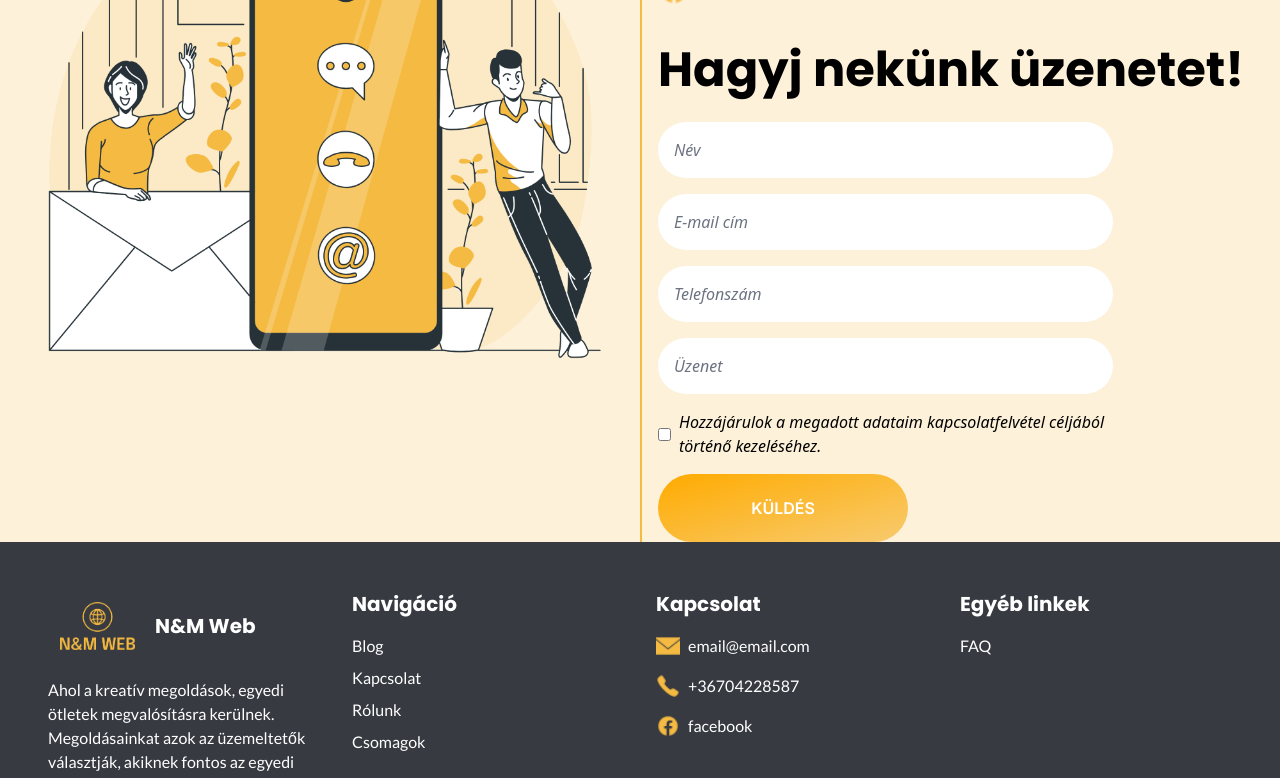
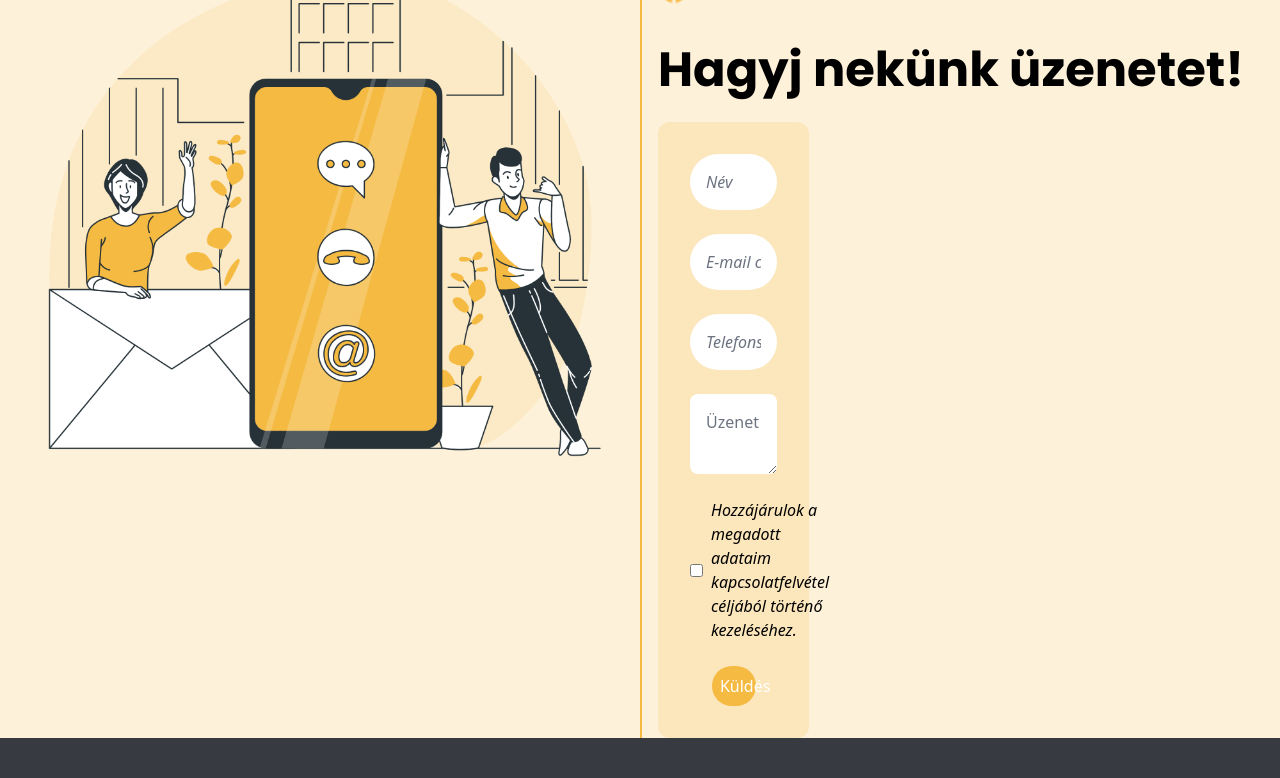
Before and after one commit to pentekmate/n-m-web-landing-page, a Next.js app: page /contact in a window 1280 px wide. Shown: the part 1100-1878 px from the top of the page. Built offline with nearby package versions, Linux system fonts and the light colour scheme.

Commit message:
form refactor

```diff
--- a/app/_Components/Footer.tsx
+++ b/app/_Components/Footer.tsx
@@ -11,7 +11,7 @@ export default function Footer() {
 
   return (
     <>
-      <div data-aos="fade-up" className="w-full bg-fgrey flex flex-wrap p-8 text-white">
+      <div data-aos="fade-up" data-aos-once className="w-full bg-fgrey flex flex-wrap p-8 text-white">
         <div className="w-full md:w-1/4 p-4 flex flex-col space-y-4">
           <div className="flex items-center">
             <Image
--- /dev/null
+++ b/app/_Components/Form.tsx
@@ -0,0 +1,180 @@
+"use client";
+
+import { useState, ChangeEvent, FormEvent } from "react";
+import Footer from "../_Components/Footer";
+import Header from "../_Components/Navigation";
+import { inter, lato, poppins } from "../_Utils/fonts";
+
+import Image from "next/image";
+import Link from "next/link";
+
+import creator from "../_Assets/contact us-bro.png";
+import emailIcon from "../_Assets/email.png";
+import telo from "../_Assets/mobile.png";
+import facebook from "../_Assets/facebook.png";
+import Navigation from "../_Components/Navigation";
+import Button from "../_Components/Button";
+
+export interface FormData {
+  name: string;
+  email: string;
+  phone: string;
+  tier: string;
+  consent: boolean;
+  message?: string;
+}
+
+type FromProps = {
+  tier?: boolean;
+  message?: boolean;
+};
+
+export default function Form({ tier, message }: FromProps) {
+  const [formData, setFormData] = useState<FormData>({
+    name: "",
+    email: "",
+    phone: "",
+    tier: "",
+    message: "",
+    consent: false,
+  });
+
+  const [responseMessage, setResponseMessage] = useState<string | null>(null);
+  const [responseMessageType, setResponseMessageType] = useState<
+    boolean | null
+  >(null);
+
+  const handleChange = (
+    e: ChangeEvent<HTMLInputElement | HTMLTextAreaElement | HTMLSelectElement>
+  ) => {
+    const { name, value, type } = e.target;
+    if (type === "checkbox") {
+      const { checked } = e.target as HTMLInputElement;
+      setFormData({
+        ...formData,
+        [name]: checked,
+      });
+    } else {
+      setFormData({
+        ...formData,
+        [name]: value,
+      });
+    }
+  };
+
+  const handleSubmit = async (e: FormEvent<HTMLFormElement>) => {
+    e.preventDefault();
+    if (formData.consent) {
+      const response = await fetch("/api/send-email", {
+        method: "POST",
+        headers: {
+          "Content-Type": "application/json",
+        },
+        body: JSON.stringify(formData),
+      });
+      const data = await response.json();
+      setResponseMessage(data.message || "Sikeres küldés!");
+      setResponseMessageType(true);
+    } else {
+      setResponseMessage("Kérlek pipáld be a hozzájárulást.");
+      setResponseMessageType(false);
+    }
+
+    setTimeout(() => {
+      setResponseMessage(null);
+      setResponseMessageType(null);
+    }, 5000);
+  };
+
+  return (
+    <>
+      <form
+        onSubmit={handleSubmit}
+        className="bg-cyellow bg-opacity-20 rounded-xl w-full sm:w-3/4 md:w-2/4 lg:w-1/3 flex flex-col items-center justify-center p-8 space-y-6"
+      >
+        <input
+          type="text"
+          name="name"
+          placeholder="Név"
+          value={formData.name}
+          onChange={handleChange}
+          className="w-full p-4 placeholder-gray-500 rounded-full"
+        />
+        <input
+          type="email"
+          name="email"
+          placeholder="E-mail cím"
+          value={formData.email}
+          onChange={handleChange}
+          className="w-full p-4 placeholder-gray-500 rounded-full"
+        />
+        <input
+          type="tel"
+          name="phone"
+          placeholder="Telefonszám"
+          value={formData.phone}
+          onChange={handleChange}
+          className="w-full p-4 placeholder-gray-500 rounded-full"
+        />
+        {tier && (
+          <div className="relative w-full">
+            <select
+              name="tier"
+              value={formData.tier}
+              onChange={handleChange}
+              className="w-full p-4 placeholder-gray-500 rounded-full bg-white border border-gray-300"
+            >
+              <option value="" disabled>
+                Melyik csomagunk érdekli?
+              </option>
+              <option value="statikus-weboldal">Statikus weboldal</option>
+              <option value="normal-weboldal">Normál weboldal</option>
+              <option value="egyedi-otlet">Egyedi ötlet</option>
+              <option value="meg-nem-dontottem">Még nem döntöttem</option>
+            </select>
+          </div>
+        )}
+
+        {message && (
+          <textarea
+            name="message"
+            placeholder="Üzenet"
+            value={formData.message}
+            onChange={handleChange}
+            className="w-full p-4 placeholder-gray-500 rounded-lg"
+          ></textarea>
+        )}
+
+        <div className="w-full flex items-center space-x-2">
+          <input
+            type="checkbox"
+            name="consent"
+            checked={formData.consent}
+            onChange={handleChange}
+          />
+          <label className="italic">
+            Hozzájárulok a megadott adataim kapcsolatfelvétel céljából történő
+            kezeléséhez.
+          </label>
+        </div>
+        <button
+          type="submit"
+          className="bg-cyellow w-2/4 p-2 text-white rounded-full"
+        >
+          Küldés
+        </button>
+        {responseMessage && (
+          <div
+            className={`text-white ${
+              responseMessageType
+                ? "bg-green-700 bg-opacity-50"
+                : "bg-red-700 bg-opacity-50"
+            } p-4 rounded-lg w-full text-center`}
+          >
+            {responseMessage}
+          </div>
+        )}
+      </form>
+    </>
+  );
+}
--- a/app/_Components/Reference.tsx
+++ b/app/_Components/Reference.tsx
@@ -1,11 +1,12 @@
 // components/ToggleDiv.js
 "use client";
 
-import { useState } from "react";
+import { useState, ChangeEvent, FormEvent } from "react";
 import Image from "next/image";
 import { inter, lato, poppins } from "../_Utils/fonts";
 
 import plus from "../_Assets/plus.png";
+import Form from "./Form";
 
 export default function Reference() {
   const [isVisible, setIsVisible] = useState(false);
@@ -16,17 +17,31 @@ export default function Reference() {
 
   return (
     <>
-      <div data-aos="fade-right" className="w-full bg-cyellow p-10 flex justify-center items-center flex-col md:px-[90px]">
-        <h3 className={`${poppins.className} text-2xl lg:leading-[72px] text-white text-[2rem] md:text-[32px] lg:text-h2 md:text-3xl font-bold m-3`}>
+      <div
+        data-aos="fade-right"
+        data-aos-once
+        className="w-full bg-cyellow p-10 flex justify-center items-center flex-col md:px-[90px]"
+      >
+        <h3
+          className={`${poppins.className} text-2xl lg:leading-[72px] text-white text-[2rem] md:text-[32px] lg:text-h2 md:text-3xl font-bold m-3`}
+        >
           Referenciák
         </h3>
-        <p className={`${lato.className} w-3/4 text-base md:m-3 text-center  px-30 text-fgrey lg:text-[30px] font-light  lg:leading-[40px]   leading-6`}>
+        <p
+          className={`${lato.className} w-3/4 text-base md:m-3 text-center  px-30 text-fgrey lg:text-[30px] font-light  lg:leading-[40px]   leading-6`}
+        >
           Frissen indult vállalkozásként, a munka tapasztalatunkok kívül sokat
           nem tudunk mutatni. <br />
-          Ezeket <span className={`${poppins.className} font-bold`}>itt</span> megtekintheted. <br />
+          Ezeket <span className={`${poppins.className} font-bold`}>
+            itt
+          </span>{" "}
+          megtekintheted. <br />
           Legyen a{" "}
-          <span className={`${poppins.className} text-white font-bold`}>Tied</span> a megtiszteltetés,
-          hogy elsők között választod a Mi szolgáltatásainkat.{" "}
+          <span className={`${poppins.className} text-white font-bold`}>
+            Tied
+          </span>{" "}
+          a megtiszteltetés, hogy elsők között választod a Mi
+          szolgáltatásainkat.{" "}
         </p>
 
         <div
@@ -34,47 +49,32 @@ export default function Reference() {
           onClick={toggleVisibility}
         >
           <Image src={plus} alt="logo" className="mb-4" />
-          <p className={`${poppins.className} text-center text-white mt-4`}>A te vállalkozásod</p>
+          <p className={`${poppins.className} text-center text-white mt-4`}>
+            A te vállalkozásod
+          </p>
         </div>
       </div>
-      <div className={` ${isVisible? "extended m-8 sm:m-4 md:m-6 lg:m-8 xl:m-10" : "closed"} transition-all duration-500 flex flex-col  items-center space-y-4 `}>
-        {isVisible &&
+      <div
+        className={` ${
+          isVisible ? "extended m-8 sm:m-4 md:m-6 lg:m-8 xl:m-10" : "closed"
+        } transition-all duration-500 flex flex-col  items-center space-y-4 `}
+      >
+        {isVisible && (
           <>
-        <h3 className={`${poppins.className} text-2xl lg:leading-[72px]  text-[2rem] md:text-[32px] lg:text-h2 md:text-3xl font-bold m-3`}>
+            <h3
+              className={`${poppins.className} text-2xl lg:leading-[72px]  text-[2rem] md:text-[32px] lg:text-h2 md:text-3xl font-bold m-3`}
+            >
               Megtetted első lépésed,
             </h3>
-        <p className={`${lato.className} w-3/4 text-base md:m-3 text-center  px-30 text-fgrey lg:text-[30px] font-light  lg:leading-[40px]   leading-6`}>
+            <p
+              className={`${lato.className} w-3/4 text-base md:m-3 text-center  px-30 text-fgrey lg:text-[30px] font-light  lg:leading-[40px]   leading-6`}
+            >
               A Siker felé, vedd fel velünk a kapcsolatot!
             </p>
-        <div className="bg-cyellow bg-opacity-20 rounded-xl w-full sm:w-3/4 md:w-2/4 lg:w-2/4 flex flex-col items-center justify-center p-8 space-y-6">
-          <input
-            type="text"
-            placeholder="Név"
-            className="w-full p-4 placeholder-gray-500 rounded-full"
-          />
-          <input
-            type="email"
-            placeholder="E-mail cím"
-            className="w-full p-4 placeholder-gray-500 rounded-full"
-          />
-          <input
-            type="number"
-            placeholder="Telefonszám"
-            className="w-full p-4 placeholder-gray-500 rounded-full"
-          />
-          <div className="w-full flex items-center space-x-2">
-            <input type="checkbox" />
-            <label className="italic">
-              Hozzájárulok a megadott adataim kapcsolatfelvétel céljából
-              történő kezeléséhez.
-            </label>
-          </div>
-          <button className="bg-cyellow w-2/4 p-2 text-white rounded-full">
-            Küldés
-          </button>
-        </div>
+
+            <Form tier />
           </>
-        }
+        )}
       </div>
     </>
   );
--- a/app/contact/page.tsx
+++ b/app/contact/page.tsx
@@ -14,6 +14,7 @@ import telo from "../_Assets/mobile.png";
 import facebook from "../_Assets/facebook.png";
 import Navigation from "../_Components/Navigation";
 import Button from "../_Components/Button";
+import Form from "../_Components/Form";
 
 interface FormData {
   name: string;
@@ -33,6 +34,11 @@ export default function Contact() {
     message: "",
     consent: false,
   });
+
+  const [responseMessage, setResponseMessage] = useState<string | null>(null);
+  const [responseMessageType, setResponseMessageType] = useState<
+    boolean | null
+  >(null);
 
   const handleChange = (
     e: ChangeEvent<HTMLInputElement | HTMLTextAreaElement | HTMLSelectElement>
@@ -54,6 +60,7 @@ export default function Contact() {
 
   const handleSubmit = async (e: FormEvent<HTMLFormElement>) => {
     e.preventDefault();
+    if (formData.consent) {
       const response = await fetch("/api/send-email", {
         method: "POST",
         headers: {
@@ -62,7 +69,17 @@ export default function Contact() {
         body: JSON.stringify(formData),
       });
       const data = await response.json();
-    console.log(data);
+      setResponseMessage(data.message || "Sikeres küldés!");
+      setResponseMessageType(true);
+    } else {
+      setResponseMessage("Kérlek pipáld be a hozzájárulást.");
+      setResponseMessageType(false);
+    }
+
+    setTimeout(() => {
+      setResponseMessage(null);
+      setResponseMessageType(null);
+    }, 5000);
   };
 
   return (
@@ -80,69 +97,7 @@ export default function Contact() {
         >
           Csupán add meg adataidat, hogy felvehessük veled a kapcsolatot!
         </p>
-        <form
-          onSubmit={handleSubmit}
-          className="bg-cyellow bg-opacity-20 rounded-xl w-full sm:w-3/4 md:w-2/4 lg:w-1/3 flex flex-col items-center justify-center p-8 space-y-6"
-        >
-          <input
-            type="text"
-            name="name"
-            placeholder="Név"
-            value={formData.name}
-            onChange={handleChange}
-            className="w-full p-4 placeholder-gray-500 rounded-full"
-          />
-          <input
-            type="email"
-            name="email"
-            placeholder="E-mail cím"
-            value={formData.email}
-            onChange={handleChange}
-            className="w-full p-4 placeholder-gray-500 rounded-full"
-          />
-          <input
-            type="tel"
-            name="phone"
-            placeholder="Telefonszám"
-            value={formData.phone}
-            onChange={handleChange}
-            className="w-full p-4 placeholder-gray-500 rounded-full"
-          />
-          <div className="relative w-full">
-            <select
-              name="tier"
-              value={formData.tier}
-              onChange={handleChange}
-              className="w-full p-4 placeholder-gray-500 rounded-full bg-white border border-gray-300"
-            >
-              <option value="" disabled>
-                Melyik csomagunk érdekli?
-              </option>
-              <option value="statikus-weboldal">Statikus weboldal</option>
-              <option value="normal-weboldal">Normál weboldal</option>
-              <option value="egyedi-otlet">Egyedi ötlet</option>
-              <option value="meg-nem-dontottem">Még nem döntöttem</option>
-            </select>
-          </div>
-          <div className="w-full flex items-center space-x-2">
-            <input
-              type="checkbox"
-              name="consent"
-              checked={formData.consent}
-              onChange={handleChange}
-            />
-            <label className="italic">
-              Hozzájárulok a megadott adataim kapcsolatfelvétel céljából történő
-              kezeléséhez.
-            </label>
-          </div>
-          <button
-            type="submit"
-            className="bg-cyellow w-2/4 p-2 text-white rounded-full"
-          >
-            Küldés
-          </button>
-        </form>
+        <Form tier/>
       </div>
 
       <div className="w-full flex flex-col md:flex-row bg-cyellow bg-opacity-20">
@@ -200,39 +155,8 @@ export default function Contact() {
               Hagyj nekünk üzenetet!
             </h3>
             <div className="flex flex-col gap-4 w-full  md:w-3/4">
-              <input
-                type="text"
-                placeholder="Név"
-                className="w-full p-4 placeholder-gray-500 rounded-full "
-              />
-              <input
-                type="email"
-                placeholder="E-mail cím"
-                className="w-full p-4 placeholder-gray-500 rounded-full "
-              />
-              <input
-                type="tel"
-                placeholder="Telefonszám"
-                className="w-full p-4 placeholder-gray-500 rounded-full "
-              />
-
-              <input
-                type="text"
-                name="message"
-                placeholder="Üzenet"
-                value={formData.message}
-                onChange={handleChange}
-                className="w-full p-4 placeholder-gray-500 rounded-full"
-              />
-              <div className="w-full flex items-center space-x-2">
-                <input type="checkbox" />
-                <label className="italic">
-                  Hozzájárulok a megadott adataim kapcsolatfelvétel céljából
-                  történő kezeléséhez.
-                </label>
+              <Form message/>
             </div>
-            </div>
-            <Button text="küldés" type="primary"></Button>
           </div>
         </div>
       </div>
--- a/app/globals.css
+++ b/app/globals.css
@@ -16,7 +16,7 @@
 
 .extended{
 
-  height: 650px;
+  height: 750px;
 
 }
 .closed{
```
Also changed, not shown: app/icon.png (added). Lines whose indentation alone changed are shown as unchanged.
